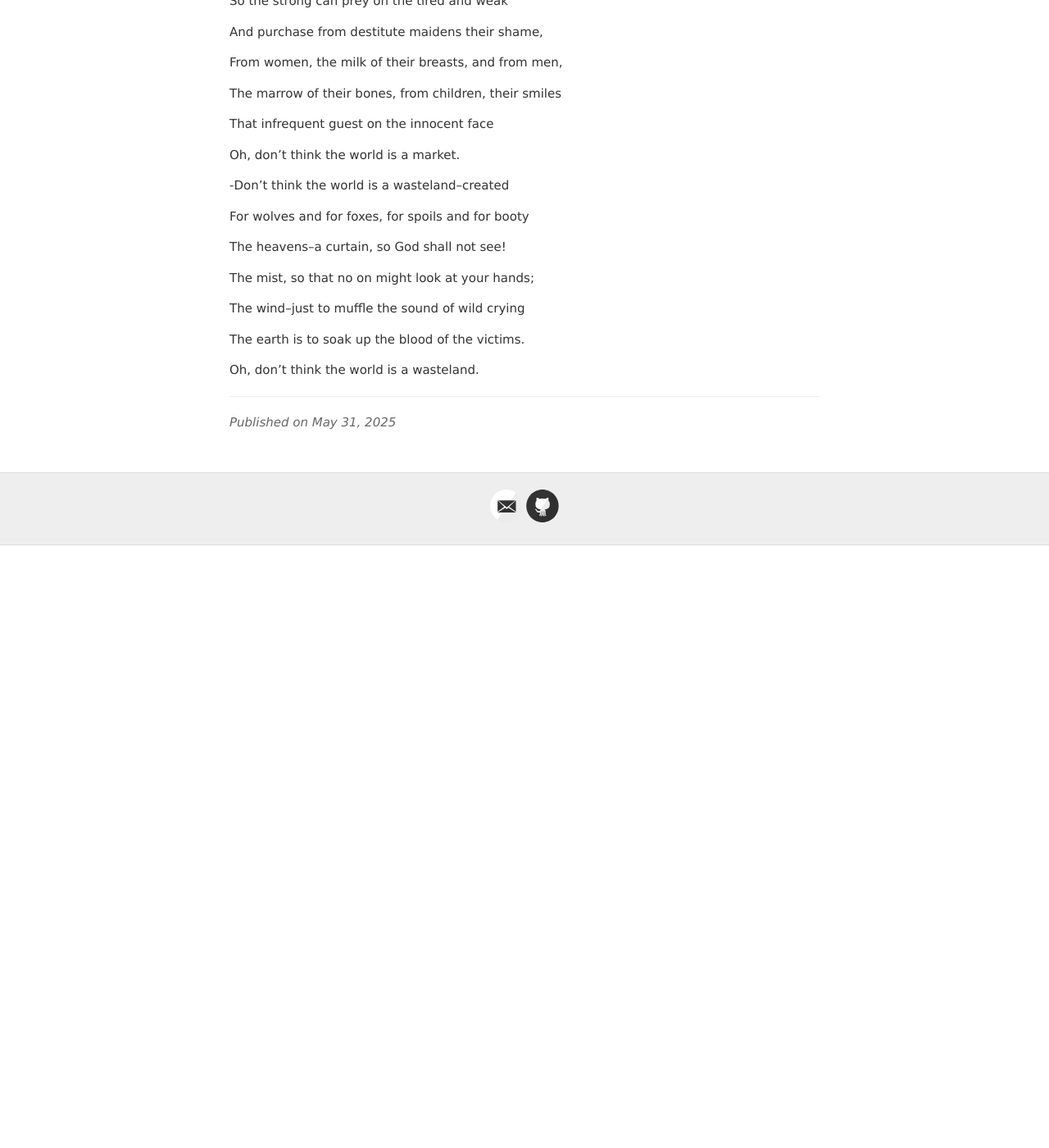
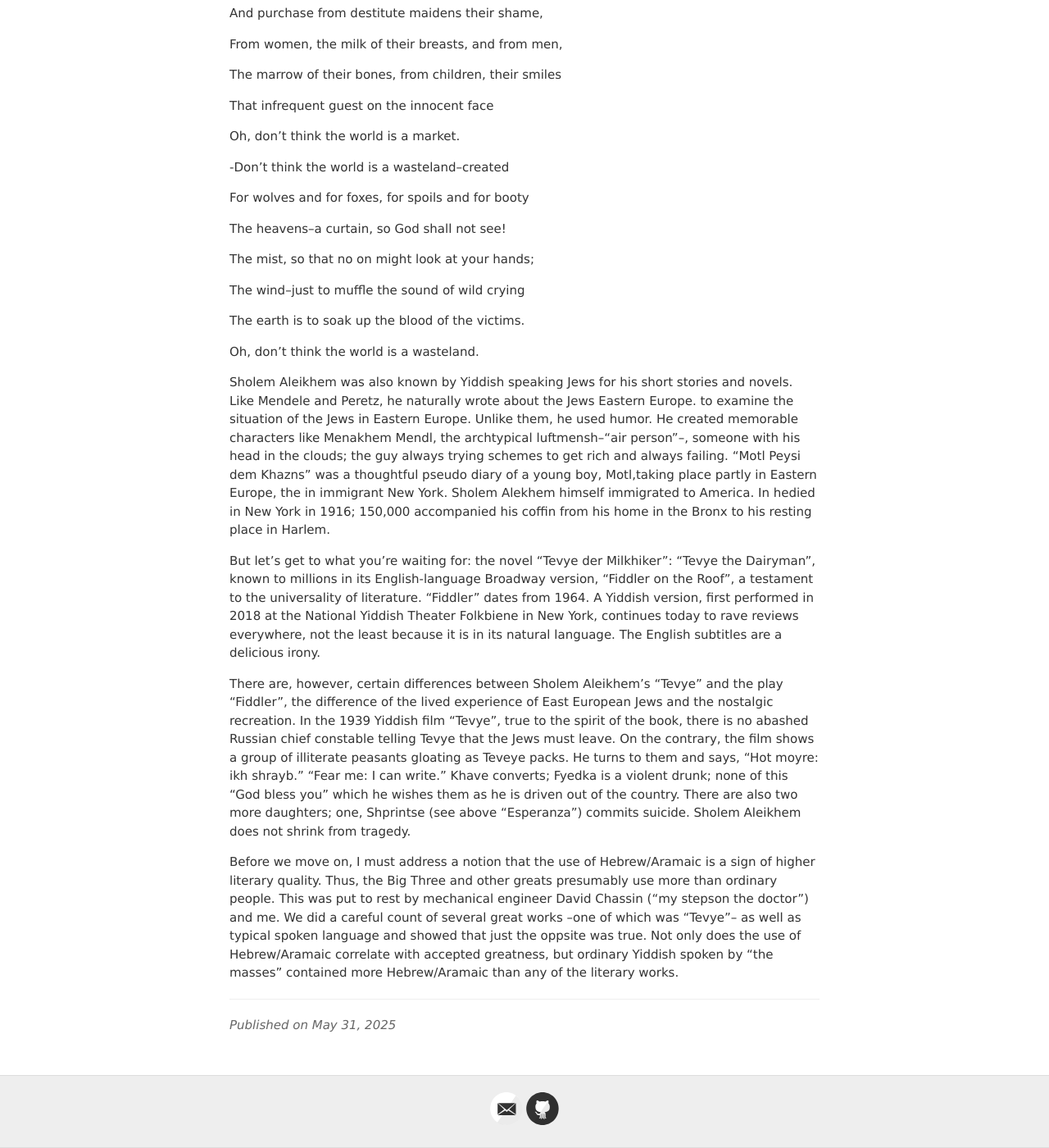
Before and after one commit to jvmallow/jvmallow.github.io, a Jekyll site: the page built from _posts/2025-05-31-Yiddish.md, in a window 1280 px wide and 1400 px high, scrolled down 4912 px. Shown: the whole window at 82% size. Built offline with Jekyll 4.4.1, drawn with Linux system fonts in a browser that asks for light colours; a script that is not in the unit is left out; before the commit the page ends 5577 px from its top, so only the background shows below that; some of the changed text lies outside the part shown.

Commit message:
Update 2025-05-31-Yiddish.md

```diff
--- a/_posts/2025-05-31-Yiddish.md
+++ b/_posts/2025-05-31-Yiddish.md
@@ -59,7 +59,7 @@ In the late 19th Century, Yiddish literature really comes into its own, with the
 
 Mendele's greatest, and certainly most transalated and published work, was "Mesoyes Benyomin Hashlishi": "The Travels of Benjamin the Third". So who were First and Second?  Benjamin I was Benjamin of Tudela, a medieval Jewish traveler who visited Europe, Asia, and Africa in the twelfth century (long before Marco Polo._https://en.wikipedia.org/wiki/Benjamin_of_Tudela.  Benjamin II was a Rumanian Jewish traveler,whose real name was Joseph Israel. He adopted the name of Benjamin of Tudela, and toward the end of 1844 set out to search for the Ten Lost Tribes. "Mesoyes Benyomin Hashlishi" is the Don Quixote plot reconfigured as a biting satite on Jewish life in Eastern Europe. Binyomin has a squire named Senderl. They travel to what Binyomin thinks are great foreign places. In fact they just go in circles for a long time, ending up in their own shetl (small towns in Eastern Europe, populated mostly by Jews. https://encyclopedia.yivo.org/article/27#).
 
-Peretz was a Warsaw Jewish communal leader, whose themes had mostly to do with a changing world, Jewish and otherwise. He was a master of the short story. Thre is no way to select his greatest work, there are so many. See https://www.myjewishlearning.com/article/i-l-peretz/ for a brief summary. "Bontshe Shvayg": "Bontshe the Silent", described in the rivious link, is perhaps the most widely known of his stories because of its satiric depiction of the miserable condition of Polish Jewsm to the point whrere they can't even imagine there could be a better life.  Peeretz himself could depict it. He was part of the nascent Jewish socialist movement. Here is my transaltion of his poems, Meyn Nisht di Velt iz a Kretchme": "Don't Think the World is  Tavern". (His Yiddish one rhymes, my translation doesn't, but preserves meter.)
+Peretz was a Warsaw Jewish communal leader, whose themes had mostly to do with a changing world, Jewish and otherwise. He was a master of the short story. Thre is no way to select his greatest work, there are so many. See https://www.myjewishlearning.com/article/i-l-peretz/ for a brief summary. "Bontshe Shvayg": "Bontshe the Silent", described in the link, is perhaps the most widely known of his stories because of its satiric depiction of the miserable condition of Polish Jews, to the point whrere they can't even imagine there could be a better life.  Peretz himself could imagine it. He was part of the nascent Jewish socialist movement. Here is my transaltion of his poem Meyn Nisht di Velt iz a Kretchme": "Don't Think the World is a Tavern". (The Yiddish rhymes, my translation doesn't, but preserves meter.)
 
 -Don't think the world is a tavern--created
 
@@ -106,3 +106,13 @@ The wind--just to muffle the sound of wild crying
 The earth is to soak up the blood of the victims.
 
 Oh, don't think the world is a wasteland.
+
+
+
+Sholem Aleikhem was also known by Yiddish speaking Jews for his short stories and novels. Like Mendele and Peretz, he naturally wrote about the  Jews Eastern Europe. to examine the situation of the Jews in Eastern Europe. Unlike them, he used humor. He created memorable characters like Menakhem Mendl, the archtypical luftmensh--"air person"--, someone with his head in the clouds; the guy always trying schemes to get rich and always failing. "Motl Peysi dem Khazns" was a thoughtful pseudo diary of a young boy, Motl,taking place partly in Eastern Europe, the in immigrant New York. Sholem Alekhem himself immigrated to America. In hedied in New York in 1916; 150,000 accompanied his coffin from his home in the Bronx to his resting place in Harlem.
+
+But let's get to what you're waiting for: the novel "Tevye der Milkhiker": "Tevye the Dairyman", known to millions in its English-language Broadway version, "Fiddler on the Roof", a testament to the universality of literature. "Fiddler" dates from 1964. A Yiddish version, first performed in 2018 at the National Yiddish Theater Folkbiene in New York, continues today to rave reviews everywhere, not the least because it is in its natural language. The English subtitles are a delicious irony.
+
+There are, however, certain differences between Sholem Aleikhem's "Tevye" and the play "Fiddler", the difference of the lived experience of East European Jews and the nostalgic recreation. In the 1939 Yiddish film "Tevye", true to the spirit of the book, there is no abashed Russian chief constable telling Tevye that the Jews must leave. On the contrary, the film shows a group of illiterate peasants gloating as Teveye packs.  He turns to them and says, "Hot moyre: ikh shrayb." "Fear me: I can write." Khave converts; Fyedka is a violent drunk; none of this "God bless you" which he wishes them as he is driven out of the country. There are also two more daughters; one, Shprintse (see above "Esperanza") commits suicide. Sholem Aleikhem does not shrink from tragedy.
+
+Before we move on, I must address a notion that the use of Hebrew/Aramaic is a sign of higher literary quality. Thus, the Big Three and other greats presumably use more than ordinary people. This was put to rest by mechanical engineer David Chassin ("my stepson the doctor") and me.  We did a careful count of several great works --one of which was "Tevye"-- as well as typical spoken language and showed that just the oppsite was true.  Not only does the use of Hebrew/Aramaic correlate with accepted greatness, but ordinary Yiddish spoken by "the masses" contained more Hebrew/Aramaic than any of the literary works.
```
